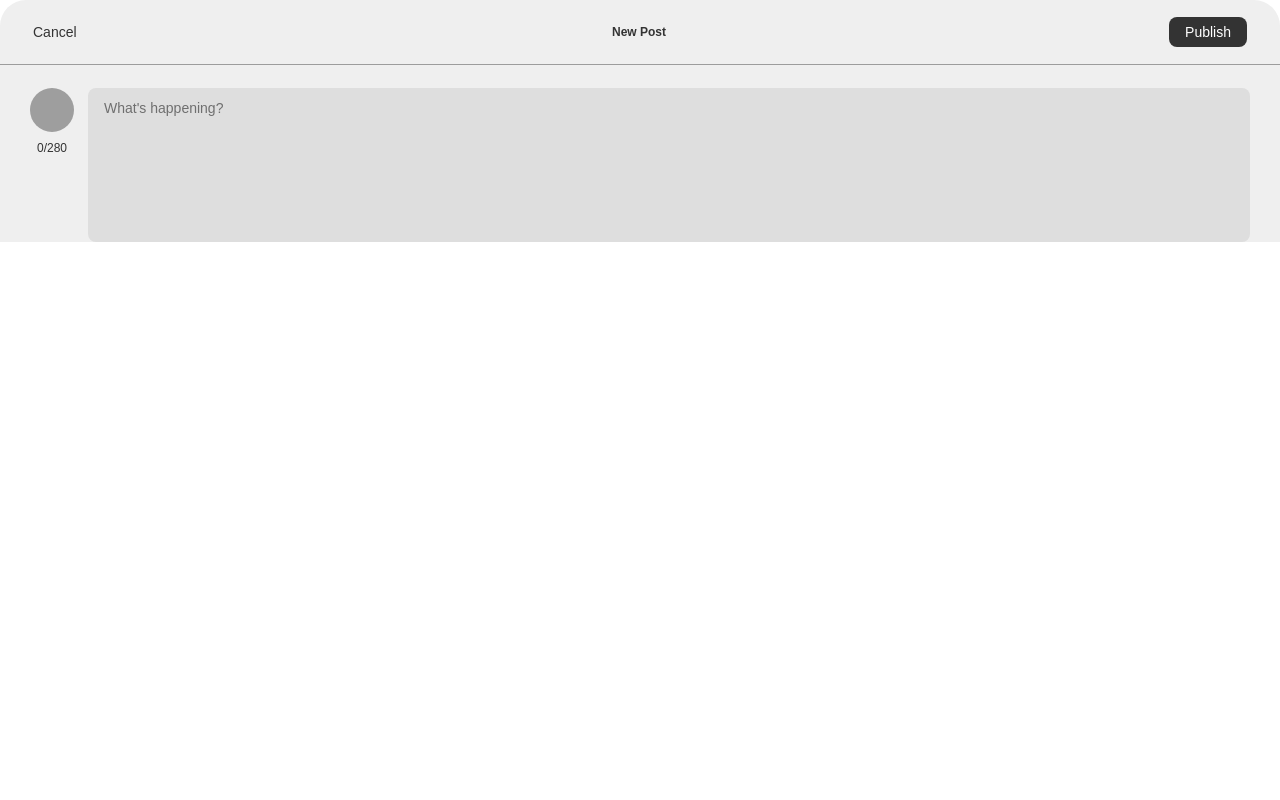
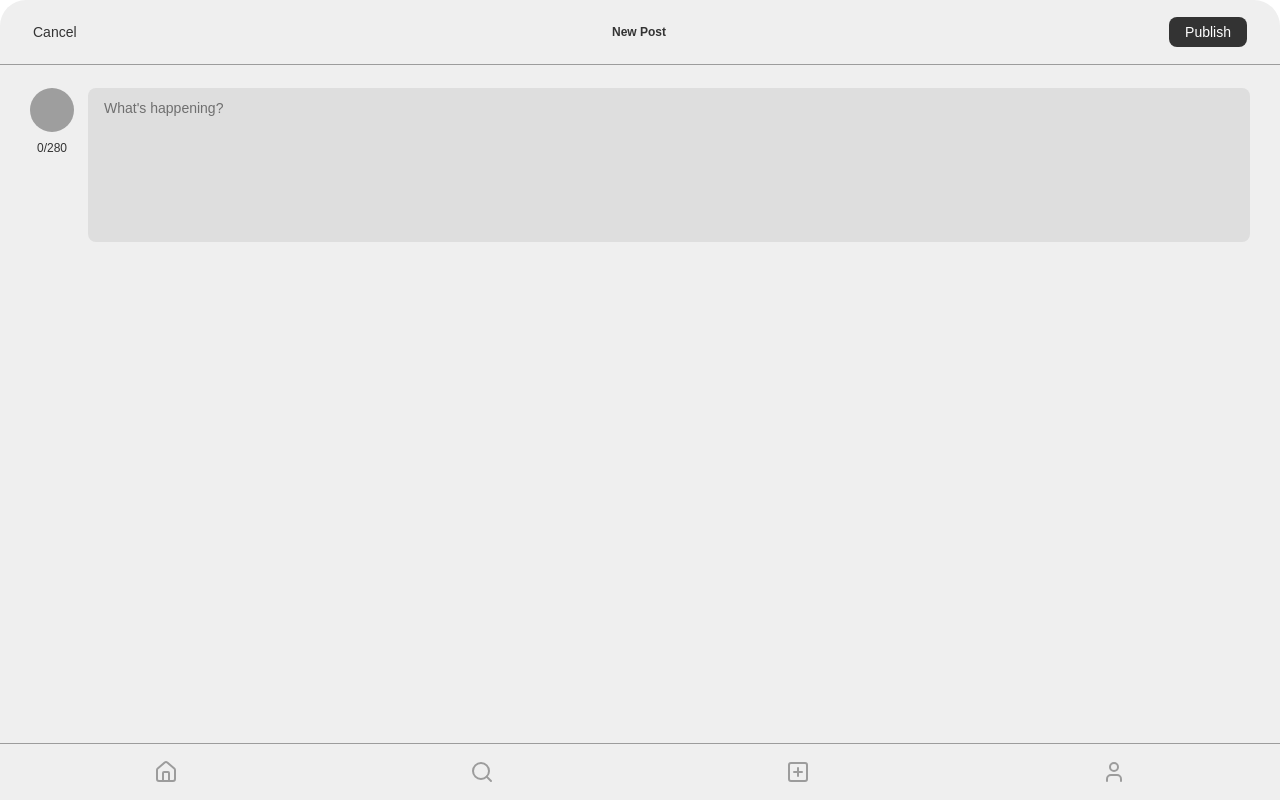
Before and after one commit to MMI-developpement-web/sae4-dweb-di-01-social-JeanJeanPaugnat, a React (Vite) app in the folder frontend/: page /create-post in a window 1280 px wide. Built offline with nearby package versions, Linux system fonts and the light colour scheme; grey boxes are pictures that could not be loaded.

Commit message:
fixed issues

```diff
--- a/frontend/src/components/section/CreatePost.tsx
+++ b/frontend/src/components/section/CreatePost.tsx
@@ -15,7 +15,7 @@ const handlePublish = async (content: string) => {
     let data = await createPost(content);
     if (data) {
         console.log("Post created successfully:", data);
-        // tu peux rediriger l'utilisateur ou mettre à jour l'interface ici
+
     }
 };
 
@@ -24,7 +24,7 @@ export default function CreatePost() {
     const remaining = MAX_CHARS - text.length;
 
     return (
-        <section className="bg-light-bg rounded-t-[26px] overflow-hidden w-full h-full">
+        <section className="bg-light-bg rounded-t-[26px] overflow-hidden w-full h-dvh">
             <div className="flex flex-row items-center justify-between px-[33px] py-[17px] border-b border-b-[0.5px] border-[#9C9C9C]">
                 <p className="p12-medium text-dark-bg w-[76px]">Cancel</p>
                 <h3 className="title14-semi-bold text-dark-bg">New Post</h3>
--- a/frontend/src/components/section/Feed.tsx
+++ b/frontend/src/components/section/Feed.tsx
@@ -2,22 +2,59 @@ import CardPost from '../ui/CardPost';
 import { useEffect, useState } from "react";
 import { getAllPosts } from "../../utils/PostData";
 
-//faire afficher tout les posts dans le feed
-
-
-
+interface Post {
+    id: number;
+    content: string;
+    date_creation: string;
+    user: {
+        username: string;
+        email: string;
+    };
+}
 
 export default function Feed() {
+    const [posts, setPosts] = useState<Post[]>([]);
 
-  return (
-    <div>
-        <CardPost
-            isFirst={true}
-            username="John Doe"
-            avatarUrl="/path/to/avatar.jpg"
-            timeAgo="2 hours ago"
-            content="This is a sample post content. It can be as long as you want, but it will be truncated after a certain point to maintain a clean layout."
-          />
-    </div>
-  );
+    useEffect(() => {
+        getAllPosts().then((data: any) => {
+            setPosts(data);
+        }).catch(error => {
+            console.error("Error fetching posts:", error);
+        });
+    }, []);
+
+    // Format relative time
+    const getTimeAgo = (dateStr: string) => {
+        const date = new Date(dateStr);
+        const now = new Date();
+        const diffInSeconds = Math.floor((now.getTime() - date.getTime()) / 1000);
+
+        if (diffInSeconds < 60) return "Just now";
+        const minutes = Math.floor(diffInSeconds / 60);
+        if (minutes < 60) return `${minutes}m ago`;
+        const hours = Math.floor(minutes / 60);
+        if (hours < 24) return `${hours}h ago`;
+        const days = Math.floor(hours / 24);
+        return `${days}d ago`;
+    };
+
+    return (
+        <div className="flex flex-col items-center pt-28">
+            <div className='flex flex-row gap-8 mb-6'>
+                <h2 className="text-2xl font-bold">For you</h2>
+                <h2 className="text-2xl font-bold hidden">Home</h2>
+            </div>
+
+            {posts.map((post) => (
+                <CardPost
+                    key={post.id}
+                    isFirst={false}
+                    username={post.user.username}
+                    avatarUrl=""
+                    timeAgo={getTimeAgo(post.date_creation)}
+                    content={post.content}
+                />
+            ))}
+        </div>
+    );
 }
--- /dev/null
+++ b/frontend/src/components/ui/Navbar.tsx
@@ -0,0 +1,51 @@
+import { cva, type VariantProps } from "class-variance-authority";
+import { Home, Search, PlusSquare, User } from "lucide-react";
+import { cn } from "../../lib/utils";
+
+
+const navbarVariants = cva(
+    "bg-light-bg border-[#9C9C9C] flex items-center p-4",
+    {
+        variants: {
+            variant: {
+                default: "flex-row justify-around w-full fixed bottom-0 border-t",
+                desktop: "flex-col w-64 h-screen sticky top-0 border-r gap-8 items-start px-6 pt-8",
+            },
+        },
+        defaultVariants: {
+            variant: "default",
+        },
+    }
+);
+
+interface NavbarProps
+    extends React.HTMLAttributes<HTMLElement>,
+    VariantProps<typeof navbarVariants> { }
+
+export default function Navbar({ className, variant, ...props }: NavbarProps) {
+    const navItems = [
+        { icon: Home, label: "Home", href: "/feed" },
+        { icon: Search, label: "Search", href: "/search" },
+        { icon: PlusSquare, label: "Creation", href: "/create-post" },
+        { icon: User, label: "Profile", href: "/profile" },
+    ];
+
+    const currentVariant = variant || "default";
+
+    return (
+        <nav className={cn(navbarVariants({ variant: currentVariant, className }))} {...props}>
+            <ul className={cn("flex w-full gap-4", currentVariant === "desktop" ? "flex-col items-start" : "flex-row justify-around items-center")}>
+                {navItems.map((item, index) => (
+                    <li key={index} className="group w-fit flex items-center gap-4 cursor-pointer text-light-text hover:text-black transition-colors">
+                        <a href={item.href} className="flex items-center gap-4 w-full h-full">
+                            <item.icon className="w-6 h-6 shrink-0" />
+                            <span className={cn("text-lg font-medium", currentVariant === "default" && "hidden")}>
+                                {item.label}
+                            </span>
+                        </a>
+                    </li>
+                ))}
+            </ul>
+        </nav>
+    );
+}
--- a/frontend/src/main.tsx
+++ b/frontend/src/main.tsx
@@ -8,6 +8,8 @@ import LogIn from './routes/LogIn.tsx';
 import SignUp from './routes/SignUp.tsx';
 import CreatePost from './routes/CreatePost.tsx';
 import Feed from './routes/Feed.tsx';
+
+import Navbar from './components/ui/Navbar.tsx';
 
 // import './index.css';
 
@@ -40,5 +42,6 @@ const router = createBrowserRouter([
   ReactDOM.createRoot(document.getElementById("root")!).render(
     <React.StrictMode>
       <RouterProvider router={router} />
+      <Navbar variant="default" />
     </React.StrictMode>,
   )
```
